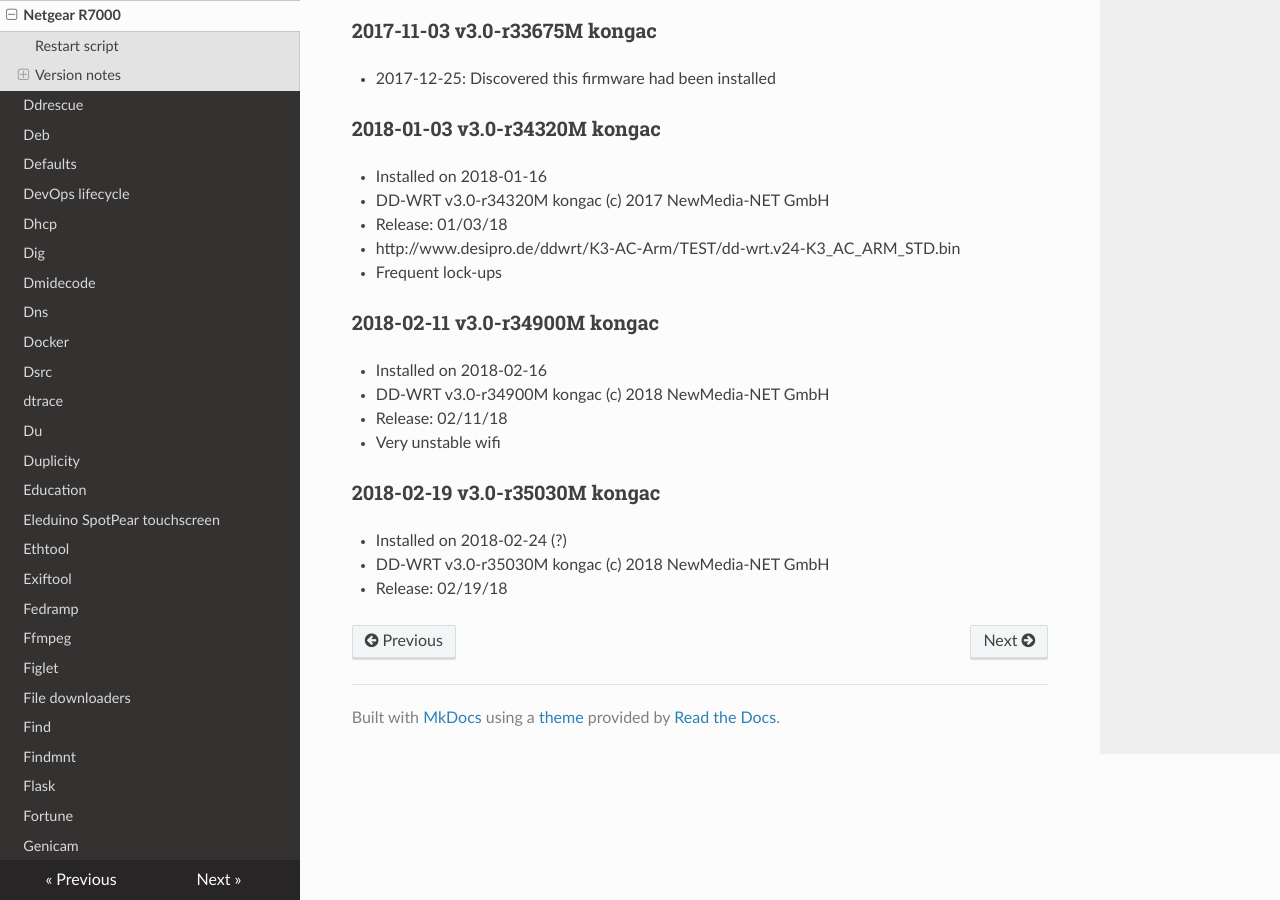
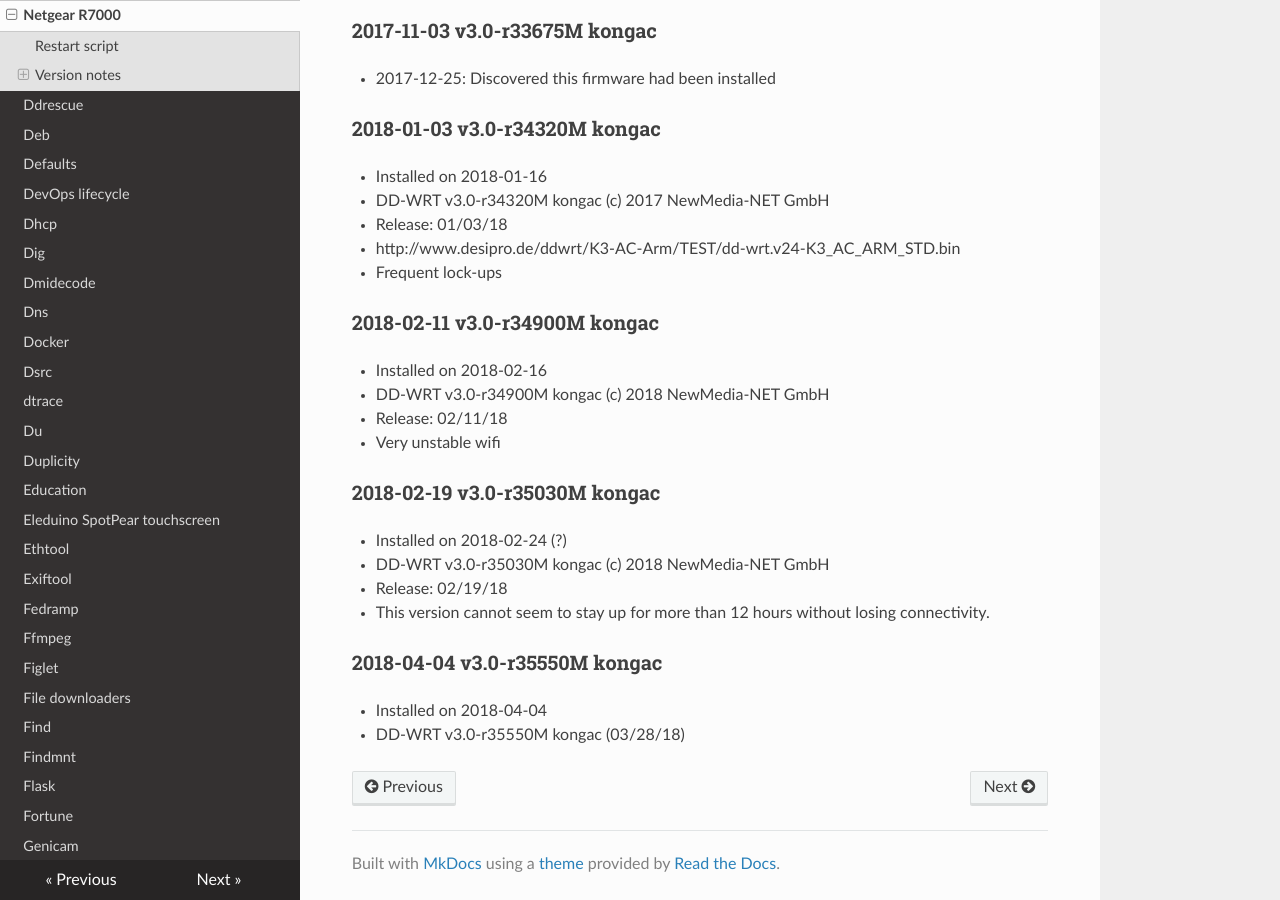
Before and after one commit to lando-cal/tech-notes, an MkDocs documentation site: the page built from docs/dd-wrt.md, in a window 1280 px wide and 900 px high, scrolled down 2544 px. Built offline with MkDocs 1.6.1, drawn with Linux system fonts in a browser that asks for light colours; nearby versions of some CDN libraries.

Commit message:
Add v3.0-r35550M

```diff
--- a/docs/dd-wrt.md
+++ b/docs/dd-wrt.md
@@ -119,3 +119,9 @@ fping -q google.com || {
 - Installed on 2018-02-24 (?)
 - DD-WRT v3.0-r35030M kongac (c) 2018 NewMedia-NET GmbH
 - Release: 02/19/18
+- This version cannot seem to stay up for more than 12 hours without losing connectivity.
+
+### 2018-04-04 v3.0-r35550M kongac
+
+- Installed on 2018-04-04
+- DD-WRT v3.0-r35550M kongac (03/28/18)
```
